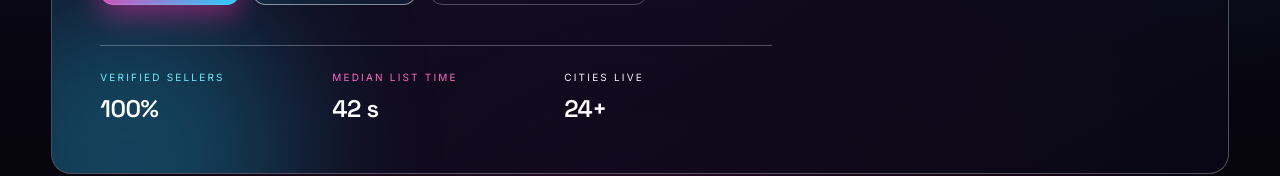
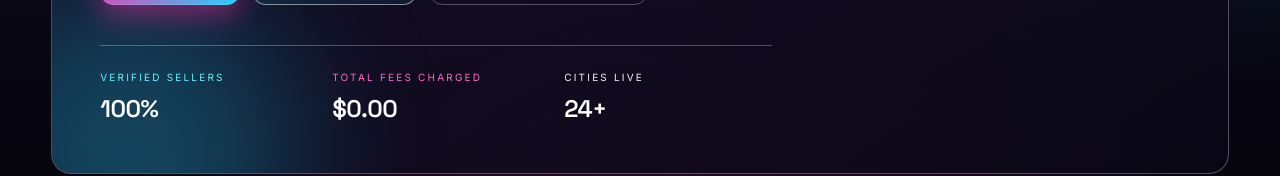
Before and after one commit to AHasenbein/TicketSplice, a Next.js app in the folder apps/web/: page / in a window 1280 px wide. Shown: the part 574-750 px from the top of the page. Built offline with nearby package versions, Linux system fonts and the light colour scheme; no server answers.

Commit message:
fees charges change

```diff
--- a/apps/web/src/app/(app)/page.tsx
+++ b/apps/web/src/app/(app)/page.tsx
@@ -144,9 +144,9 @@ export default function Home() {
               </div>
               <div>
                 <dt className="text-[9px] uppercase tracking-[0.18em] text-[var(--neon-pink-soft)] sm:text-[10px] sm:tracking-[0.22em]">
-                  Median list time
+                  Total fees charged
                 </dt>
-                <dd className="brand-heading mt-1.5 text-xl font-semibold text-white sm:mt-2 sm:text-2xl">42 s</dd>
+                <dd className="brand-heading mt-1.5 text-xl font-semibold text-white sm:mt-2 sm:text-2xl">$0.00</dd>
               </div>
               <div>
                 <dt className="text-[9px] uppercase tracking-[0.18em] text-[var(--silver)] sm:text-[10px] sm:tracking-[0.22em]">
```
